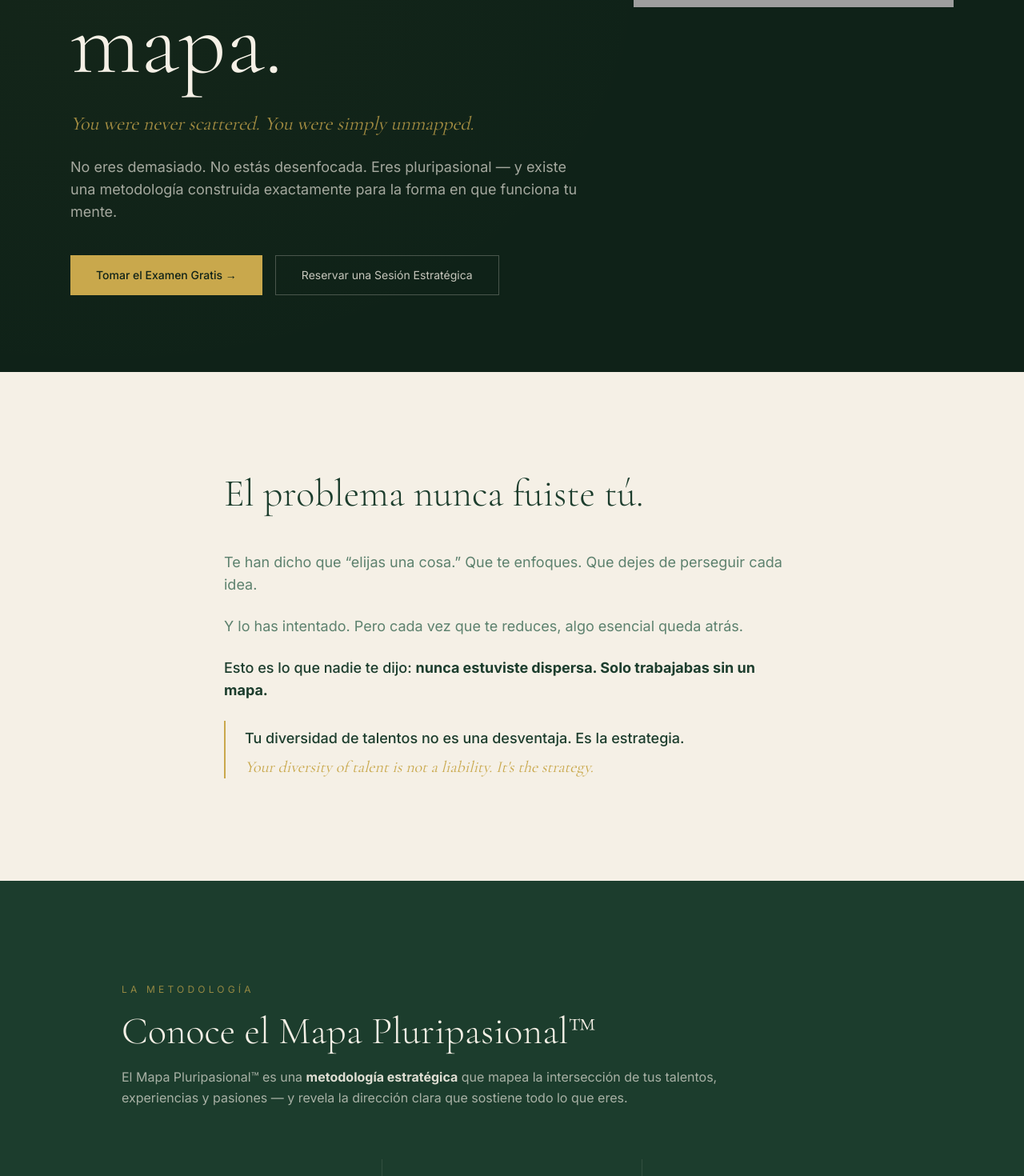
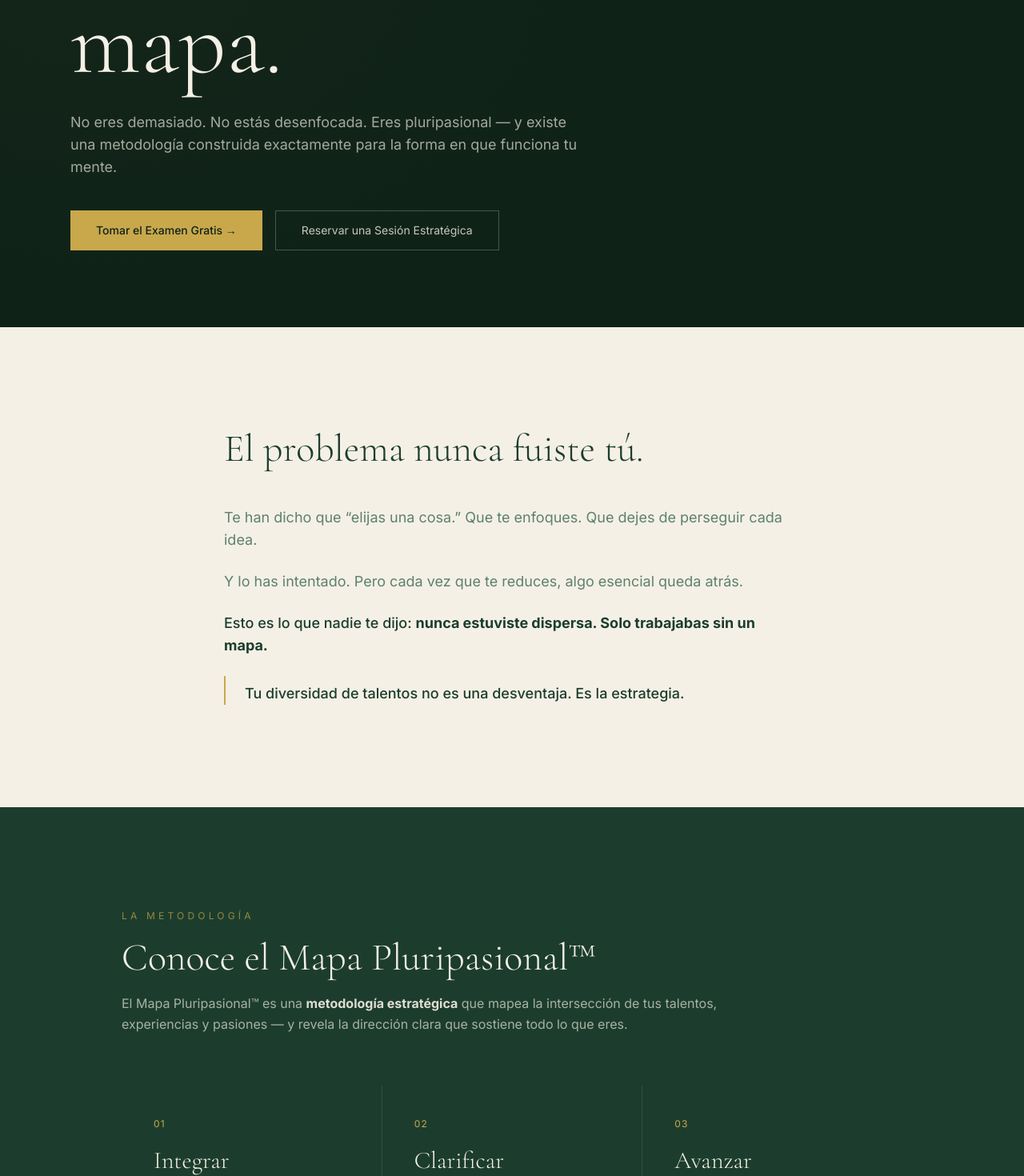
Before and after one commit to CaridPluri/soypluripasional, a Next.js app: page / in a window 1280 px wide. Shown: the part 880-2350 px from the top of the page at 80% size. Built offline with nearby package versions, Linux system fonts and the light colour scheme; grey boxes are pictures that could not be loaded.

Commit message:
Remove English subtitle lines from homepage

```diff
--- a/app/page.tsx
+++ b/app/page.tsx
@@ -39,7 +39,6 @@ export default function HomePage() {
             <motion.h1 variants={fadeUp} className="font-cormorant text-[clamp(3rem,9vw,7.5rem)] font-light leading-[1.05] text-crema">
               Nunca fuiste<br /><em className="italic">dispersa.</em><br />Simplemente, aún<br />no tenías tu mapa.
             </motion.h1>
-            <motion.p variants={fadeUp} className="font-cormorant text-xl md:text-2xl italic text-oro/80">You were never scattered. You were simply unmapped.</motion.p>
             <motion.p variants={fadeUp} className="font-inter text-base md:text-lg text-crema/65 max-w-2xl leading-relaxed">
               No eres demasiado. No estás desenfocada. Eres pluripasional — y existe una metodología construida exactamente para la forma en que funciona tu mente.
             </motion.p>
@@ -79,7 +78,6 @@ export default function HomePage() {
               <p className="text-lg font-medium text-verde-dark">Esto es lo que nadie te dijo: <strong>nunca estuviste dispersa. Solo trabajabas sin un mapa.</strong></p>
               <div className="pt-2 border-l-2 border-oro pl-6">
                 <p className="text-lg font-medium text-verde-dark">Tu diversidad de talentos no es una desventaja. Es la estrategia.</p>
-                <p className="font-cormorant text-xl italic text-oro mt-2">Your diversity of talent is not a liability. It&apos;s the strategy.</p>
               </div>
             </div>
           </motion.div>
@@ -167,7 +165,6 @@ export default function HomePage() {
             <h2 className="font-cormorant text-4xl md:text-5xl font-light text-verde-dark leading-tight">
               Tu mapa ya existe.<br />Trazémoslo juntas.
             </h2>
-            <p className="font-cormorant text-xl italic text-oro">Your map already exists. Let&apos;s draw it together.</p>
             <div className="flex flex-col sm:flex-row gap-4 justify-center pt-6">
               <a href="https://mapa-pluripasional.vercel.app" target="_blank" rel="noopener noreferrer"
                 className="inline-flex items-center justify-center gap-2 bg-verde text-crema px-8 py-3.5 font-inter text-sm hover:bg-verde-dark transition-colors">
```
